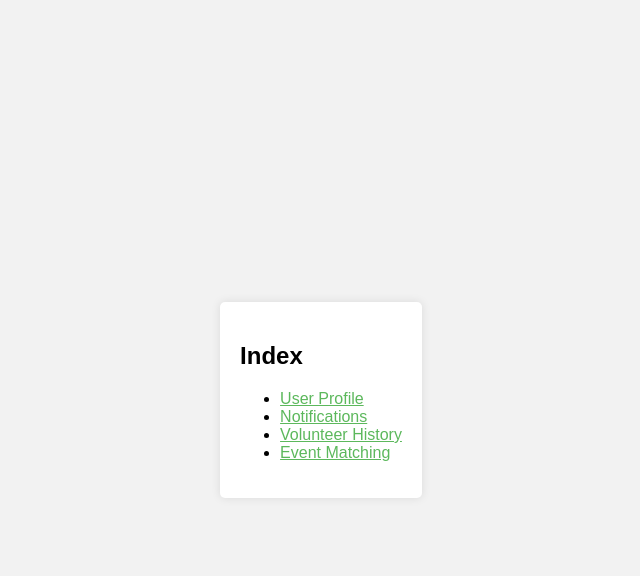
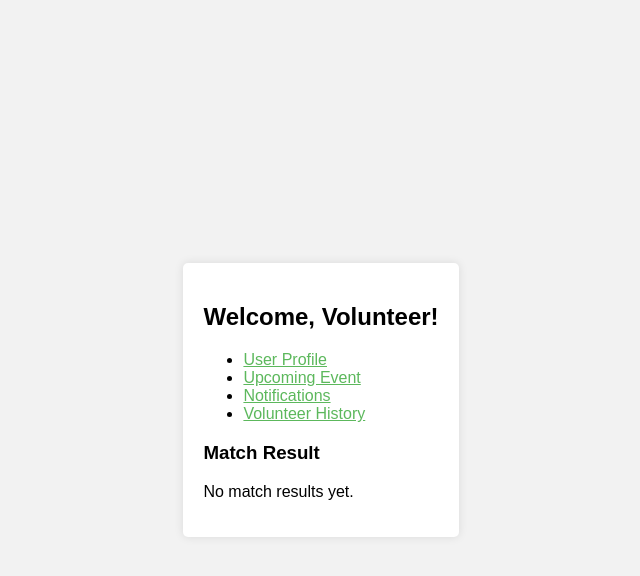
Before and after one commit to kun0618/group7-assignment3, a Flask app: page /index_volunteers.html in a window 1280 px wide. Shown: the top 576 px of the page, without its empty margins (319-959 px from the left). Run offline with Flask 3, Linux system fonts and the light colour scheme.

Commit message:
version 2

```diff
--- a/flask_test/main.py
+++ b/flask_test/main.py
@@ -6,9 +6,12 @@ from flask import (
 from flask import request
 
 emails_pws = {
-    "123@g.com": {"pw": "1234", "admin": 1},
-    "321@g.com": {"pw": "1234", "admin": 0},
+    "123@g.com": {"pw": "1234", "admin": 1, "match_result": None},#admin
+    "321@g.com": {"pw": "1234", "admin": 0, "match_result": None},#volunteer
 }
+
+# Sample events data structure
+events = []
 
 # Create the application instance
 app = Flask(__name__, template_folder="templates")
@@ -50,11 +53,43 @@ def index_admin():
 
 @app.route('/index_volunteers.html')
 def index_volunteers():
-    return render_template('index_volunteers.html')
+    email = request.args.get('email')
+    volunteer = emails_pws.get(email, None)
+    match_result = volunteer.get("match_result") if volunteer else None
+    return render_template('index_volunteers.html', match_result=match_result)
+    #return render_template('index_volunteers.html')
 
 @app.route('/event_management.html')
 def event_management():
     return render_template('event_management.html')
+
+
+@app.route('/event_management', methods=['POST'])
+def create_event():
+    event_name = request.form.get('event-name')
+    event_description = request.form.get('event-description')
+    location = request.form.get('location')
+    required_skills = request.form.getlist('required-skills')
+    urgency = request.form.get('urgency')
+    event_date = request.form.get('event-date')
+
+    new_event = {
+        "id": len(events) + 1,
+        "name": event_name,
+        "description": event_description,
+        "location": location,
+        "skills": required_skills,
+        "urgency": urgency,
+        "date": event_date
+    }
+    print(new_event)
+
+    events.append(new_event)
+    return redirect('/event_information.html')
+
+@app.route('/event_information.html')
+def event_information():
+    return render_template('event_information.html', events=events)
 
 @app.route('/notifications.html')
 def notifications():
@@ -66,16 +101,54 @@ def profile():
 
 @app.route('/profile', methods = ['POST'])
 def update_profile():
+    fullname = request.form.get('fullname')
     address1 = request.form.get('address1')
+    address2 = request.form.get('address2')
+    city = request.form.get('city')
+    state = request.form.get('state')
+    zipcode = request.form.get('zipcode')
+    skills = request.form.getlist('required-skills')
+    preferences = request.form.getlist('required-preferences')
+    availability = request.form.get('availability')
+
+    print(fullname)
     print(address1)
+    print(address2)
+    print(city)
+    print(state)
+    print(zipcode)
+    print(skills)
+    print(preferences)
+    print(availability)
     return "updated successfully"
 
 @app.route('/volunteer_history.html')
 def volunteer_history():
     return render_template('volunteer_history.html')
 
-@app.route('/volunteer_matching.html')
+@app.route('/volunteer_matching.html', methods = ['POST'])
 def volunteer_matching():
-    return render_template('volunteer_matching.html')
+    match_result = None
+    if request.method == 'POST':
+        volunteer_email = request.form.get('volunteer_email')
+        event_id = int(request.form.get('event_id'))
+
+        volunteer = emails_pws.get(volunteer_email, None)
+        event = next((e for e in events if e["id"] == event_id), None)
+
+        if volunteer and event:
+            if (set(event["skills"]).issubset(set(volunteer["skills"])) and
+                    event["location"] == volunteer["location"] and
+                    event["event-date"] == volunteer["availability"]):
+                match_result = f"Volunteer {volunteer_email} matches the event '{event['name']}' requirements successfully!"
+            else:
+                match_result = "Volunteer does not match the event requirements."
+        else:
+            match_result = "Volunteer or event not found."
+        emails_pws[volunteer_email]["match_result"] = match_result
+    return render_template('volunteer_matching.html', match_result=match_result)
+
+
+
 
 app.run(port=6213)
--- a/flask_test/templates/event_management.html
+++ b/flask_test/templates/event_management.html
@@ -9,7 +9,7 @@
 <body>
     <div class="container">
         <h2>Event Management</h2>
-        <form action="/event-management" method="post">
+        <form action="/event_management" method="post">
             <div class="form-group">
                 <label for="event-name">Event Name:</label>
                 <input type="text" id="event-name" name="event-name" maxlength="100" required>
--- a/flask_test/templates/index_admin.html
+++ b/flask_test/templates/index_admin.html
@@ -8,10 +8,11 @@
     </head>
     <body>
         <div class="container">
-            <h2>Index</h2>
+            <h2>Welcome, Adminstrator!</h2>
             <ul>
                 <li><a href="profile.html">User Profile</a></li>
-                <li><a href="event_management.html">Event</a></li>
+                <li><a href="event_management.html">Event Management</a></li>
+                <li><a href="event_information.html">Event Information</a></li>
                 <li><a href="notifications.html">Notifications</a></li>
                 <li><a href="volunteer_history.html">Volunteer History</a></li>
                 <li><a href="volunteer_matching.html">Volunteer Matching</a></li>
--- a/flask_test/templates/index_volunteers.html
+++ b/flask_test/templates/index_volunteers.html
@@ -8,13 +8,22 @@
     </head>
     <body>
         <div class="container">
-            <h2>Index</h2>
+            <h2>Welcome, Volunteer!</h2>
             <ul>
                 <li><a href="profile.html">User Profile</a></li>
+                <li><a href="event_information.html">Upcoming Event</a></li>
                 <li><a href="notifications.html">Notifications</a></li>
                 <li><a href="volunteer_history.html">Volunteer History</a></li>
-                <li><a href="volunteer_matching.html">Event Matching</a></li>
             </ul>
-        </div>
+            <div class="match-result">
+                <h3>Match Result</h3>
+                {% if match_result %}
+                    <p>{{ match_result }}</p>
+                {% else %}
+                    <p>No match results yet.</p>
+                {% endif %}
+            </div>
+
+        <div>
     </body>
     </html>
```
Also changed, not shown: flask_test/templates/event_information.html (added, +30 -0 lines), flask_test/templates/profile.html (+5 -2 lines), flask_test/templates/volunteer_matching.html (+10 -0 lines), 3 other files.
